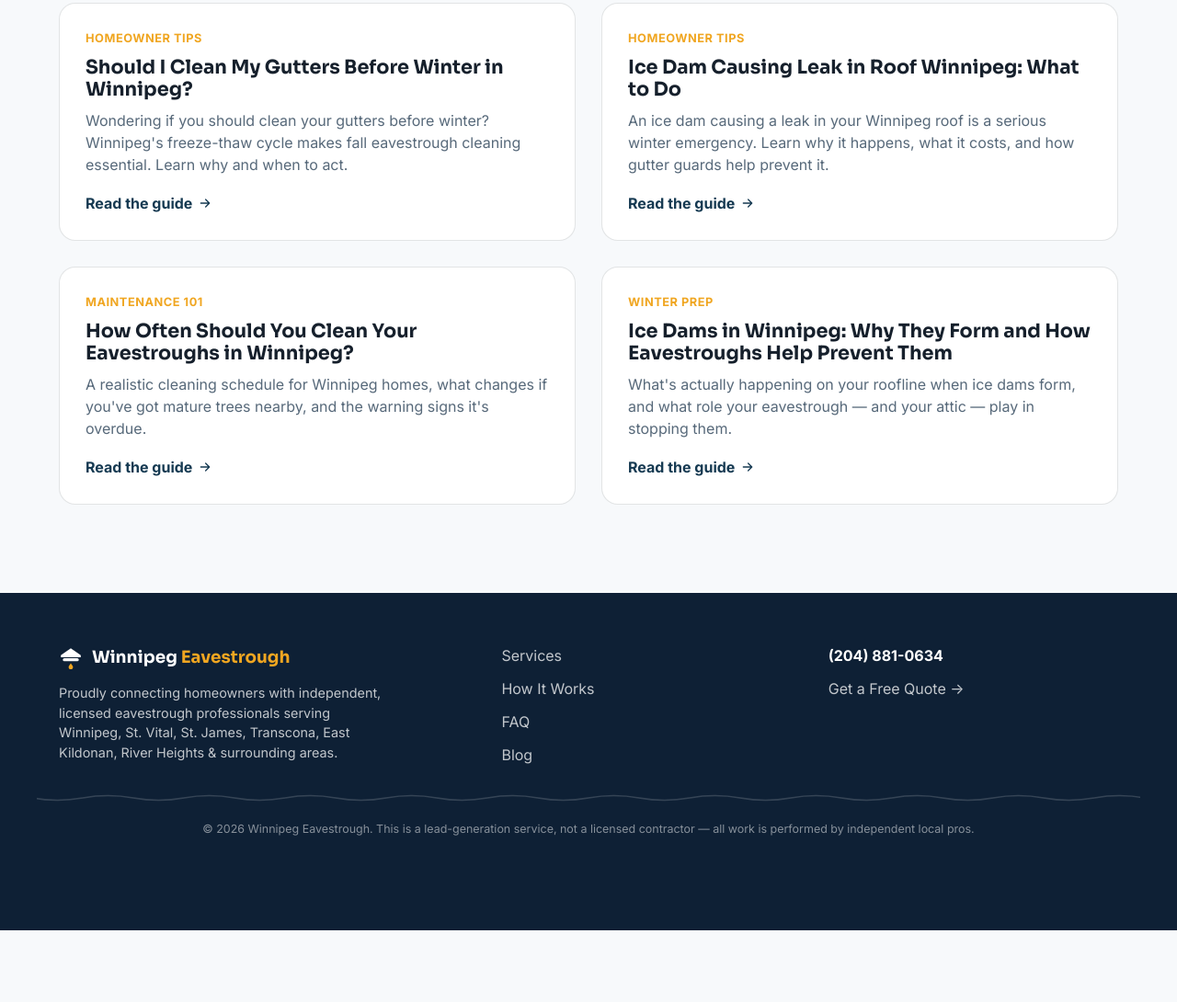
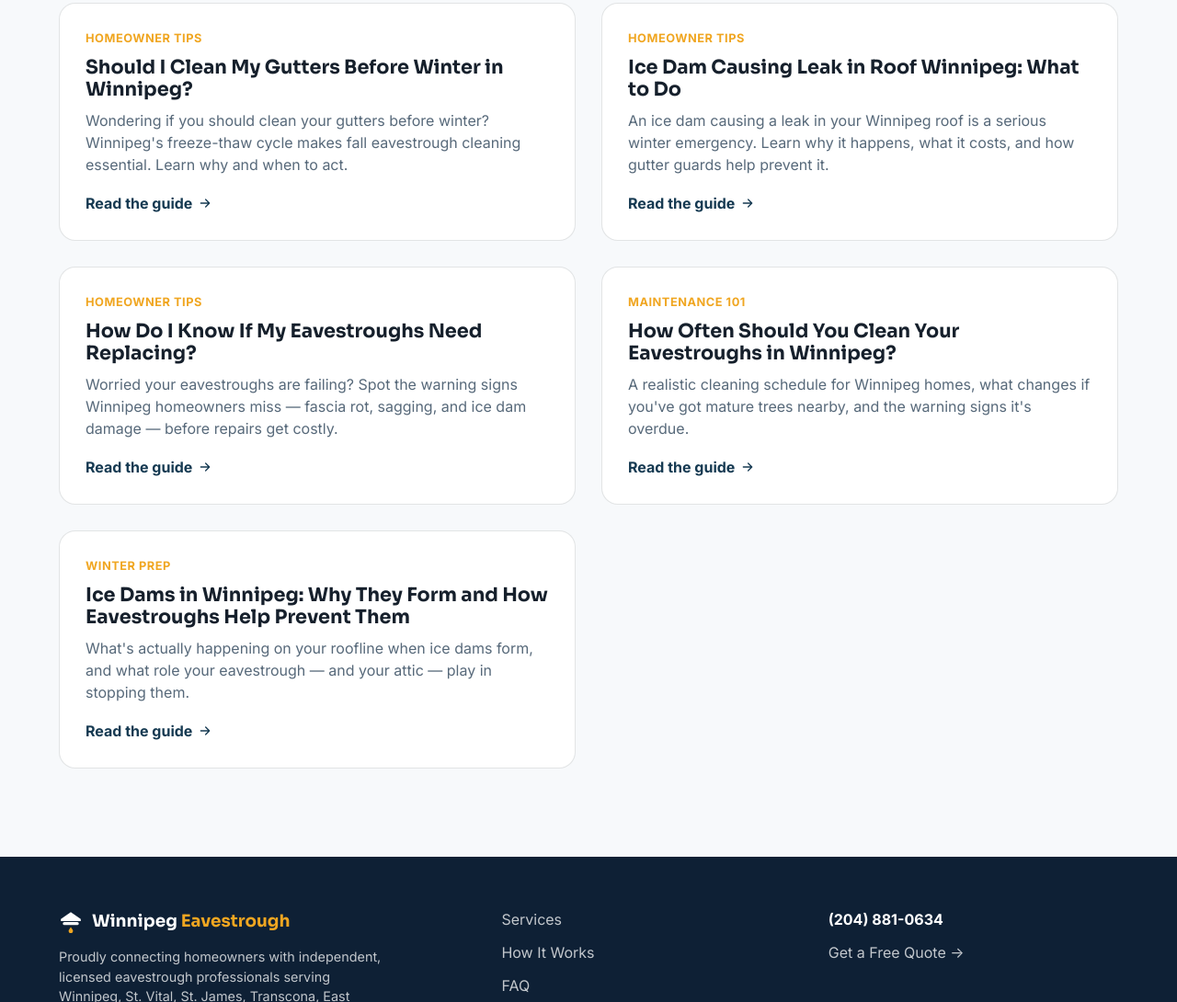
Before and after one commit to Yorreth/eavestrough-winnipeg, a plain HTML site: page blog/index.html in a window 1280 px wide. Shown: the part 1523-2613 px from the top of the page at 92% size. Before the commit the page ends 2535 px from the top, so only its background shows below. Drawn offline with Linux system fonts and the light colour scheme.

Commit message:
Add "How Do I Know If My Eavestroughs Need Replacing?" to blog listing

```diff
--- a/blog/index.html
+++ b/blog/index.html
@@ -115,6 +115,12 @@
         <p>An ice dam causing a leak in your Winnipeg roof is a serious winter emergency. Learn why it happens, what it costs, and how gutter guards help prevent it.</p>
         <span class="read-more">Read the guide <svg viewBox="0 0 24 24" aria-hidden="true"><path d="M5 12h14M13 6l6 6-6 6"/></svg></span>
       </a>
+            <a class="post-card" href="how-do-i-know-if-my-eavestroughs-need-replacing.html">
+        <span class="post-date">Homeowner Tips</span>
+        <h2>How Do I Know If My Eavestroughs Need Replacing?</h2>
+        <p>Worried your eavestroughs are failing? Spot the warning signs Winnipeg homeowners miss — fascia rot, sagging, and ice dam damage — before repairs get costly.</p>
+        <span class="read-more">Read the guide <svg viewBox="0 0 24 24" aria-hidden="true"><path d="M5 12h14M13 6l6 6-6 6"/></svg></span>
+      </a>
       <!-- AUTO_POSTS_START -->
 
       <a class="post-card" href="how-often-should-you-clean-your-eavestroughs-in-winnipeg.html">
```
